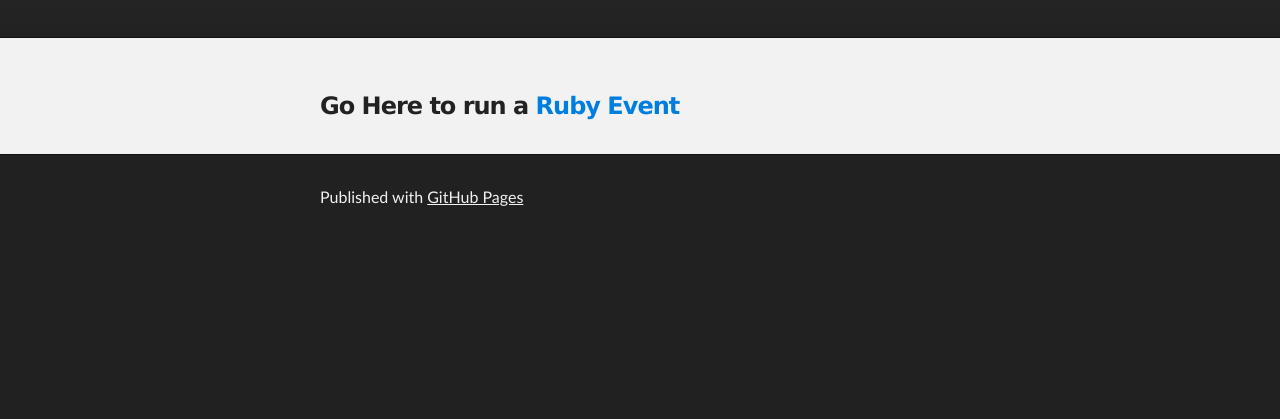
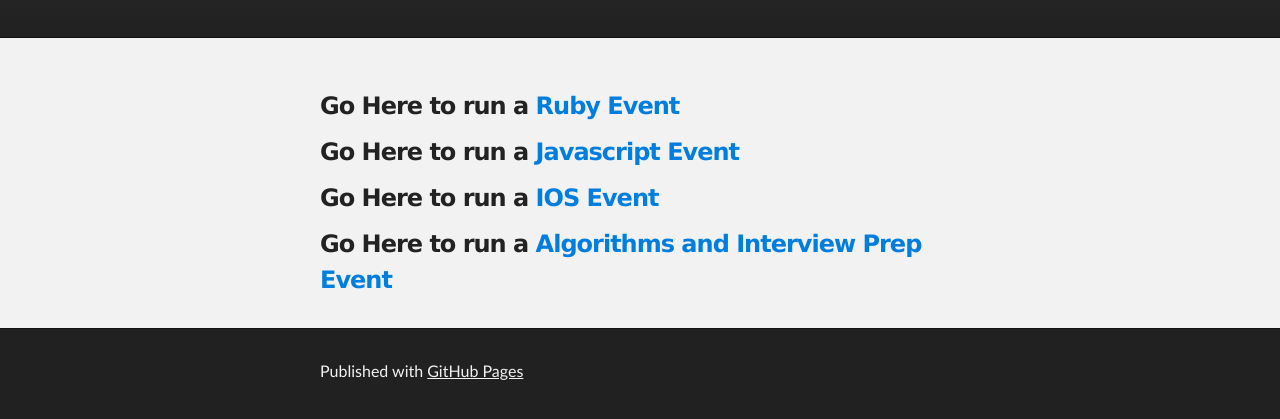
Before and after one commit to WomenWhoCode/womenwhocode.github.io, a plain HTML site: page index.html in a window 1280 px wide. Shown: the part 199-618 px from the top of the page. Drawn offline with Linux system fonts and the light colour scheme.

Commit message:
Replace master branch with page content via GitHub

```diff
--- a/index.html
+++ b/index.html
@@ -28,7 +28,19 @@
     <div id="main_content_wrap" class="outer">
       <section id="main_content" class="inner">
         <h3>
-<a id="go-here-to-run-a-ruby-event" class="anchor" href="#go-here-to-run-a-ruby-event" aria-hidden="true"><span class="octicon octicon-link"></span></a>Go Here to run a <a href="/ruby">Ruby Event</a>
+<a id="go-here-to-run-a-ruby-event" class="anchor" href="#go-here-to-run-a-ruby-event" aria-hidden="true"><span class="octicon octicon-link"></span></a>Go Here to run a <a href="womenwhocode.github.io/ruby">Ruby Event</a>
+</h3>
+
+<h3>
+<a id="go-here-to-run-a-javascript-event" class="anchor" href="#go-here-to-run-a-javascript-event" aria-hidden="true"><span class="octicon octicon-link"></span></a>Go Here to run a <a href="womenwhocode.github.io/javascript">Javascript Event</a>
+</h3>
+
+<h3>
+<a id="go-here-to-run-a-ios-event" class="anchor" href="#go-here-to-run-a-ios-event" aria-hidden="true"><span class="octicon octicon-link"></span></a>Go Here to run a <a href="womenwhocode.github.io/ios">IOS Event</a>
+</h3>
+
+<h3>
+<a id="go-here-to-run-a-algorithms-and-interview-prep-event" class="anchor" href="#go-here-to-run-a-algorithms-and-interview-prep-event" aria-hidden="true"><span class="octicon octicon-link"></span></a>Go Here to run a <a href="womenwhocode.github.io/algo_interview">Algorithms and Interview Prep Event</a>
 </h3>
       </section>
     </div>
--- a/params.json
+++ b/params.json
@@ -1 +1 @@
-{"name":"Women Who Code Curriculum ","tagline":"","body":"### Go Here to run a [Ruby Event](womenwhocode.github.io/ruby)\r\n\r\n","google":"","note":"Don't delete this file! It's used internally to help with page regeneration."}
+{"name":"Women Who Code Curriculum ","tagline":"","body":"### Go Here to run a [Ruby Event](womenwhocode.github.io/ruby)\r\n### Go Here to run a [Javascript Event](womenwhocode.github.io/javascript)\r\n### Go Here to run a [IOS Event](womenwhocode.github.io/ios)\r\n### Go Here to run a [Algorithms and Interview Prep Event](womenwhocode.github.io/algo_interview)\r\n\r\n","google":"","note":"Don't delete this file! It's used internally to help with page regeneration."}
```
